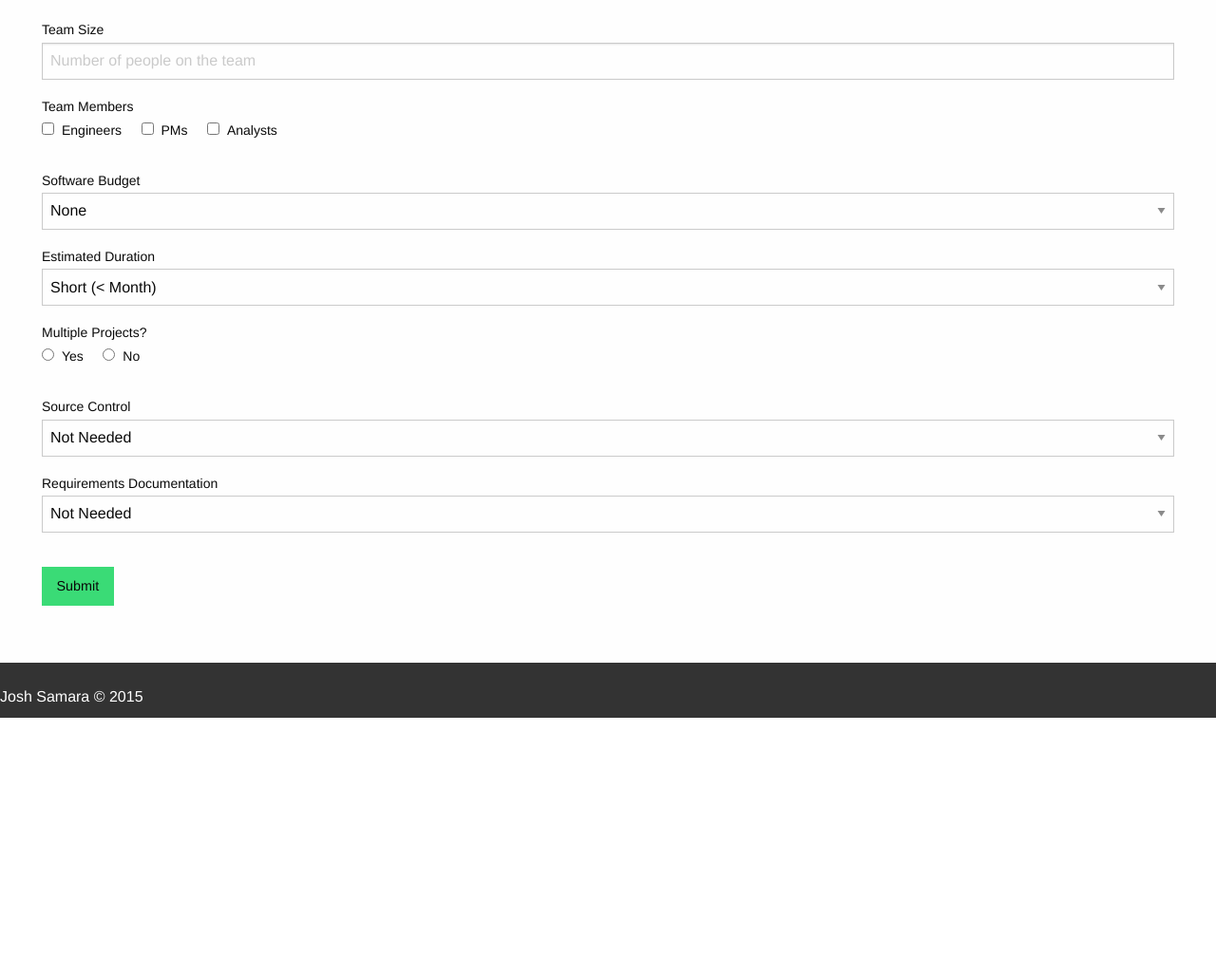
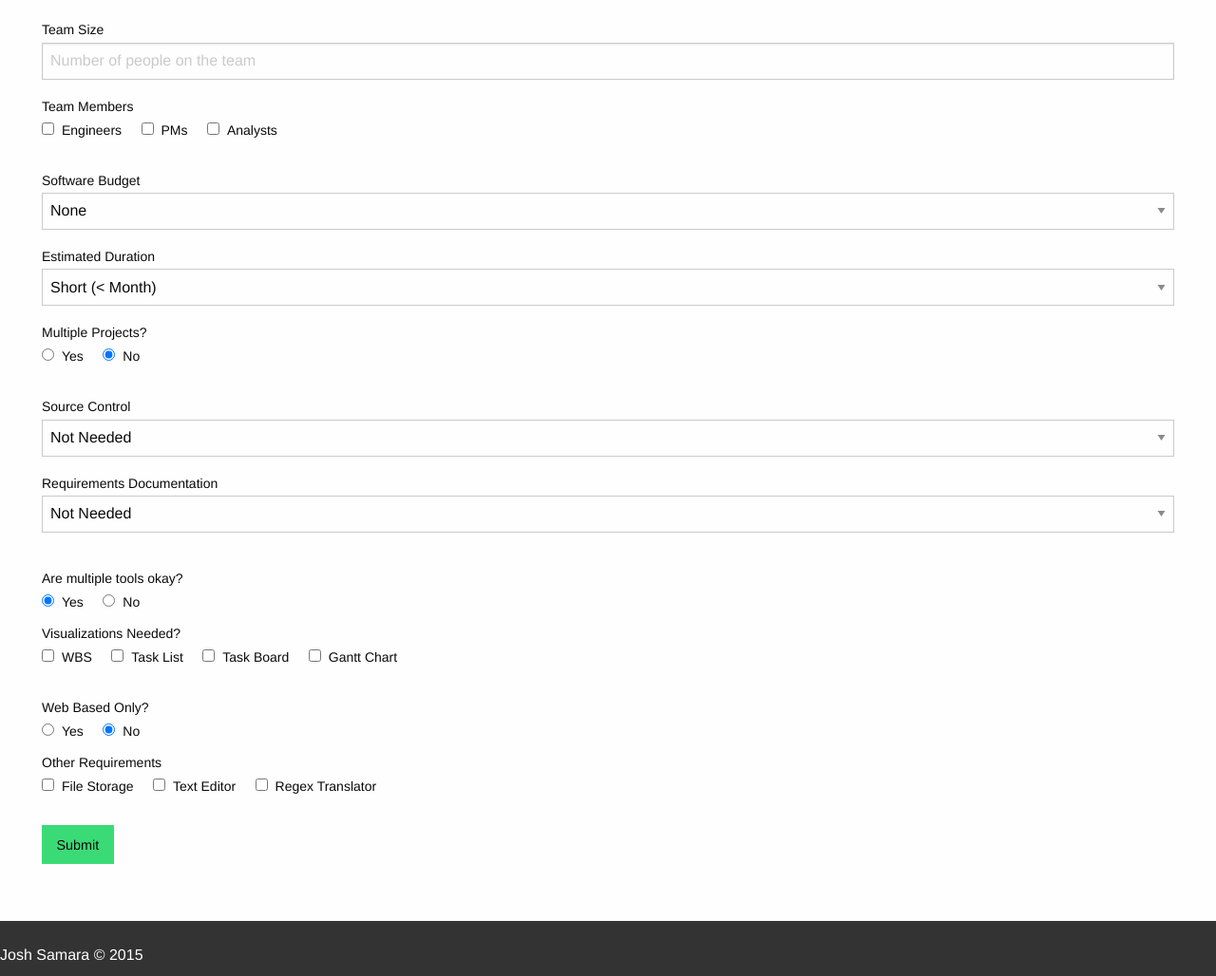
Before and after one commit to joshsamara/PMQuiz, a Flask app: page /quiz in a window 1280 px wide. Shown: the part 310-1338 px from the top of the page at 95% size. Before the commit the page ends 1066 px from the top, so only its background shows below. Run offline with Flask 2, Linux system fonts and the light colour scheme; parts of the project's set-up code (start-up, migrations or seed data) failed here and were passed over; some libraries are stand-ins or nearby versions.

Commit message:
Setup to handle tool choices.

```diff
--- a/application.py
+++ b/application.py
@@ -2,6 +2,7 @@
 # encoding: utf-8
 from flask import Flask, render_template, request
 from yaml import load
+from logic import choose_tools
 app = Flask(__name__)
 
 # Load tools from yaml
@@ -20,20 +21,23 @@ def home():
 @app.route("/quiz", methods=['GET', 'POST'])
 def quiz():
     if request.method == 'POST':
-        print request.form
-        return render_template('quiz.html')
+        tool_data, notes = choose_tools(request.form)
+        return results(True, tool_data, notes)
     else:
         return render_template('quiz.html')
 
 
 # Results Page
 @app.route("/results")
-def results(recommend=False, tool_data=None):
+def results(recommend=False, tool_data=None, notes=None):
     if tool_data is None:
         tool_data = tools
+    if notes is None:
+        notes = []
     return render_template('results.html',
                            recommend=recommend,
-                           tool_data=tool_data)
+                           tool_data=tool_data,
+                           notes=notes)
 
 
 if __name__ == "__main__":
--- /dev/null
+++ b/logic.py
@@ -0,0 +1,3 @@
+def choose_tools(form_data):
+    print form_data
+    return {}, []
--- a/static/styles.css
+++ b/static/styles.css
@@ -36,7 +36,7 @@ header .row {
 .tool {
   border: 1px solid black;
   border-radius: 5px;
-  background: #cbcbcb;
+  background: #ccc;
 }
 
 .tool .desc {
@@ -52,7 +52,22 @@ header .row {
   border-bottom: 1px solid #bbb;
 }
 
+.tool .img-holder {
+  background: #eee;
+  max-width: 328px;
+  overflow: auto;
+}
+
 .bordered {
   border: 1px solid #ccc;
   border-radius: 5px;
 }
+
+.notes {
+  list-style-type: none;
+}
+
+.notes li {
+  font-style: italic;
+  font-size: 16px;
+}
--- a/templates/quiz.html
+++ b/templates/quiz.html
@@ -51,7 +51,7 @@ Quiz Section
         <div class="large-4 columns">
           <label>Multiple Projects?</label>
           <input type="radio" name="multiple" value="yes"><label>Yes</label>
-          <input type="radio" name="multiple" value="no"><label>No</label>
+          <input type="radio" name="multiple" value="no" checked="true"><label>No</label>
         </div>
       </div>
       {# Row 3 #}
@@ -76,6 +76,35 @@ Quiz Section
           </label>
         </div>
       </div>
+      {# Row 4 #}
+      <div class="row">
+        <div class="large-6 columns">
+          <label>Are multiple tools okay?</label>
+          <input type="radio" name="tools" value="yes" checked="true"><label>Yes</label>
+          <input type="radio" name="tools" value="no"><label>No</label>
+        </div>
+        <div class="large-6 columns">
+          <label>Visualizations Needed?</label>
+          <input name="wbs" type="checkbox"><label>WBS</label>
+          <input name="task-list" type="checkbox"><label>Task List</label>
+          <input name="task-board" type="checkbox"><label>Task Board</label>
+          <input name="gantt" type="checkbox"><label>Gantt Chart</label>
+        </div>
+      </div>
+      {# Row 5 #}
+      <div class="row">
+        <div class="large-6 columns">
+          <label>Web Based Only?</label>
+          <input type="radio" name="web-based" value="yes"><label>Yes</label>
+          <input type="radio" name="web-based" value="no" checked="true"><label>No</label>
+        </div>
+        <div class="large-6 columns">
+          <label>Other Requirements</label>
+          <input name="other-storage" type="checkbox"><label>File Storage</label>
+          <input name="text-editor" type="checkbox"><label>Text Editor</label>
+          <input name="regex" type="checkbox"><label>Regex Translator</label>
+        </div>
+      </div>
       <input type="submit" class="button expand success">
     </fieldset>
   </form>
```
Also changed, not shown: templates/results.html (+14 -2 lines).
